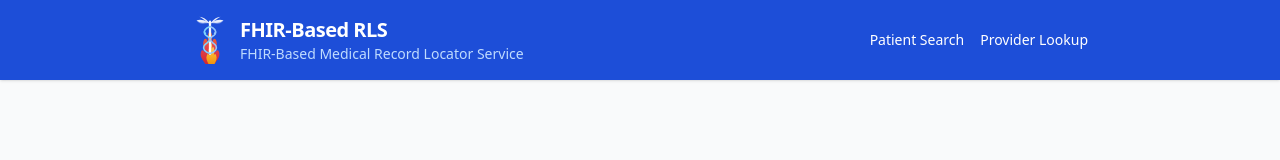
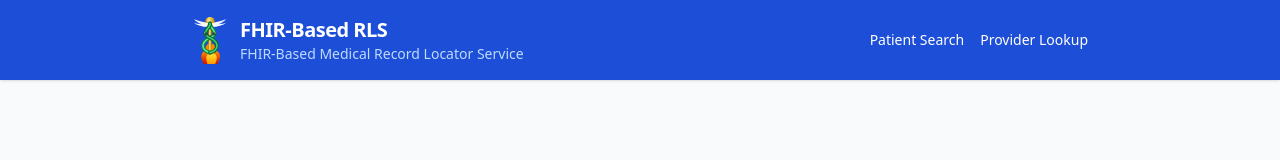
Before and after one commit to MTCGroupLLC/FHIR-App, a Next.js app in the folder frontend/: page /auth/callback in a window 1280 px wide. Shown: the top 160 px of the page. Built offline with nearby package versions, Linux system fonts and the light colour scheme; no server answers.

Commit message:
fix: redesign caduceus icon with proper proportions and 3D serpents
Co-Authored-By: Claude Sonnet 4.6 <noreply@anthropic.com>

```diff
--- a/frontend/src/components/CaduceusIcon.tsx
+++ b/frontend/src/components/CaduceusIcon.tsx
@@ -1,79 +1,119 @@
 export default function CaduceusIcon({ className = "" }: { className?: string }) {
   return (
     <svg
+      viewBox="0 0 56 76"
       xmlns="http://www.w3.org/2000/svg"
-      viewBox="0 0 48 64"
       className={className}
       aria-hidden="true"
     >
-      {/* ── Flames ─────────────────────────────────────────────────────── */}
-      {/* outer left flame */}
+      <defs>
+        <linearGradient id="civ2-gold" x1="0%" y1="0%" x2="100%" y2="0%">
+          <stop offset="0%" stopColor="#b8860b" />
+          <stop offset="40%" stopColor="#ffe066" />
+          <stop offset="100%" stopColor="#b8860b" />
+        </linearGradient>
+        <linearGradient id="civ2-fire1" x1="0" y1="56" x2="0" y2="76" gradientUnits="userSpaceOnUse">
+          <stop offset="0%" stopColor="#ff8800" />
+          <stop offset="100%" stopColor="#cc1100" />
+        </linearGradient>
+        <linearGradient id="civ2-fire2" x1="0" y1="60" x2="0" y2="76" gradientUnits="userSpaceOnUse">
+          <stop offset="0%" stopColor="#ffe033" />
+          <stop offset="100%" stopColor="#ff9900" />
+        </linearGradient>
+        <filter id="civ2-glow">
+          <feGaussianBlur stdDeviation="1" result="blur" />
+          <feMerge><feMergeNode in="blur" /><feMergeNode in="SourceGraphic" /></feMerge>
+        </filter>
+      </defs>
+
+      {/* ── Flames (base only, y 56-76) ─────────────────────────── */}
+      {/* outer flame silhouette */}
       <path
-        d="M18 64 C14 58 10 54 12 48 C13 44 16 46 17 50 C17 44 13 38 16 32 C18 28 21 32 21 36 C22 30 20 24 24 20 C28 24 26 30 27 36 C27 32 30 28 32 32 C35 38 31 44 31 50 C32 46 35 44 36 48 C38 54 34 58 30 64 Z"
-        fill="url(#flameGrad)"
-        opacity="0.95"
+        d="M18,76 C14,69 12,62 17,57 C20,53 22,57 22,61
+           C22,55 19,49 24,45 C27,42 29,47 29,52
+           C29,47 31,42 34,45 C38,49 36,55 36,61
+           C36,57 38,53 41,57 C46,62 44,69 40,76 Z"
+        fill="url(#civ2-fire1)"
       />
-      {/* inner bright flame core */}
+      {/* inner bright flame */}
       <path
-        d="M22 64 C20 60 18 56 20 52 C21 49 23 51 23 54 C23 50 21 46 23 42 C24 40 26 42 26 45 C26 41 24 38 25 35 C27 37 27 42 27 45 C27 42 28 40 29 42 C31 46 29 50 29 54 C29 51 31 49 32 52 C34 56 32 60 30 64 Z"
-        fill="url(#innerFlameGrad)"
-        opacity="0.9"
+        d="M24,76 C22,70 21,65 24,61 C25,58 27,61 27,64
+           C27,60 25,56 28,53 C30,51 32,54 32,58
+           C32,54 30,51 33,53 C36,56 34,60 34,64
+           C34,61 36,58 37,61 C40,65 39,70 36,76 Z"
+        fill="url(#civ2-fire2)"
       />
 
-      {/* ── Staff ──────────────────────────────────────────────────────── */}
-      <rect x="22.5" y="6" width="3" height="46" rx="1.5" fill="white" opacity="0.95" />
+      {/* ── Staff ────────────────────────────────────────────────── */}
+      <rect x="25.5" y="7" width="5" height="54" rx="2.5" fill="url(#civ2-gold)" />
 
-      {/* ── Wings ──────────────────────────────────────────────────────── */}
-      {/* left wing */}
+      {/* ── Winged orb at top ─────────────────────────────────────── */}
+      <circle cx="28" cy="9" r="7.5" fill="url(#civ2-gold)" />
+      {/* orb shine */}
+      <ellipse cx="25.5" cy="7" rx="3" ry="2" fill="white" opacity="0.35" />
+
+      {/* Left wing — two layered swept fills */}
       <path
-        d="M24 10 C18 8 10 10 6 6 C10 4 16 5 20 8 C16 5 12 2 10 1 C14 1 19 4 22 8 Z"
-        fill="white"
-        opacity="0.9"
+        d="M25,12 C20,9 12,9 3,5 C5,9 13,12 20,15 C15,12 8,13 3,11 C6,14 14,16 22,17 Z"
+        fill="white" opacity="0.95"
       />
-      {/* right wing */}
+      {/* Left wing lower feathers */}
       <path
-        d="M24 10 C30 8 38 10 42 6 C38 4 32 5 28 8 C32 5 36 2 38 1 C34 1 29 4 26 8 Z"
-        fill="white"
-        opacity="0.9"
+        d="M25,15 C19,13 12,14 5,12 C8,15 16,17 24,18 Z"
+        fill="white" opacity="0.6"
       />
-      {/* wing accent feathers left */}
-      <path d="M24 10 C20 9 14 11 8 9 C12 7 18 8 22 10 Z" fill="white" opacity="0.6" />
-      {/* wing accent feathers right */}
-      <path d="M24 10 C28 9 34 11 40 9 C36 7 30 8 26 10 Z" fill="white" opacity="0.6" />
 
-      {/* ── Left serpent ───────────────────────────────────────────────── */}
+      {/* Right wing */}
       <path
-        d="M24 14 C18 16 15 20 17 24 C19 28 24 27 24 31 C24 35 18 36 16 40 C14 44 17 48 24 50"
-        fill="none"
-        stroke="#7dd3fc"
-        strokeWidth="2.2"
-        strokeLinecap="round"
+        d="M31,12 C36,9 44,9 53,5 C51,9 43,12 36,15 C41,12 48,13 53,11 C50,14 42,16 34,17 Z"
+        fill="white" opacity="0.95"
       />
-      {/* ── Right serpent ──────────────────────────────────────────────── */}
+      {/* Right wing lower feathers */}
       <path
-        d="M24 14 C30 16 33 20 31 24 C29 28 24 27 24 31 C24 35 30 36 32 40 C34 44 31 48 24 50"
-        fill="none"
-        stroke="#93c5fd"
-        strokeWidth="2.2"
-        strokeLinecap="round"
+        d="M31,15 C37,13 44,14 51,12 C48,15 40,17 32,18 Z"
+        fill="white" opacity="0.6"
       />
-      {/* snake heads */}
-      <circle cx="17.5" cy="23" r="1.5" fill="#7dd3fc" />
-      <circle cx="30.5" cy="23" r="1.5" fill="#93c5fd" />
 
-      {/* ── Gradient defs ──────────────────────────────────────────────── */}
-      <defs>
-        <linearGradient id="flameGrad" x1="0" y1="0" x2="0" y2="1">
-          <stop offset="0%" stopColor="#f97316" />
-          <stop offset="50%" stopColor="#ef4444" />
-          <stop offset="100%" stopColor="#dc2626" />
-        </linearGradient>
-        <linearGradient id="innerFlameGrad" x1="0" y1="0" x2="0" y2="1">
-          <stop offset="0%" stopColor="#fde68a" />
-          <stop offset="60%" stopColor="#fbbf24" />
-          <stop offset="100%" stopColor="#f59e0b" />
-        </linearGradient>
-      </defs>
+      {/* ── Left serpent (thick + highlight = 3D snake body) ──────── */}
+      {/* body */}
+      <path
+        d="M28,58 C17,55 14,47 20,40 C26,33 35,35 35,27 C35,20 26,17 28,12"
+        fill="none" stroke="#15803d" strokeWidth="6" strokeLinecap="round"
+      />
+      {/* scale sheen */}
+      <path
+        d="M28,58 C17,55 14,47 20,40 C26,33 35,35 35,27 C35,20 26,17 28,12"
+        fill="none" stroke="#4ade80" strokeWidth="2.5" strokeLinecap="round"
+      />
+      {/* center highlight */}
+      <path
+        d="M28,58 C17,55 14,47 20,40 C26,33 35,35 35,27 C35,20 26,17 28,12"
+        fill="none" stroke="#bbf7d0" strokeWidth="0.8" strokeLinecap="round" opacity="0.7"
+      />
+
+      {/* ── Right serpent ─────────────────────────────────────────── */}
+      <path
+        d="M28,58 C39,55 42,47 36,40 C30,33 21,35 21,27 C21,20 30,17 28,12"
+        fill="none" stroke="#166534" strokeWidth="6" strokeLinecap="round"
+      />
+      <path
+        d="M28,58 C39,55 42,47 36,40 C30,33 21,35 21,27 C21,20 30,17 28,12"
+        fill="none" stroke="#22c55e" strokeWidth="2.5" strokeLinecap="round"
+      />
+      <path
+        d="M28,58 C39,55 42,47 36,40 C30,33 21,35 21,27 C21,20 30,17 28,12"
+        fill="none" stroke="#86efac" strokeWidth="0.8" strokeLinecap="round" opacity="0.7"
+      />
+
+      {/* ── Snake heads at the upper crossing ─────────────────────── */}
+      {/* Left head */}
+      <ellipse cx="35" cy="28" rx="3.5" ry="2.5" fill="#14532d" transform="rotate(-25 35 28)" />
+      <circle cx="36.2" cy="26.8" r="1.1" fill="#d1fae5" />
+      <circle cx="36.5" cy="26.8" r="0.55" fill="#111" />
+      {/* Right head */}
+      <ellipse cx="21" cy="28" rx="3.5" ry="2.5" fill="#14532d" transform="rotate(25 21 28)" />
+      <circle cx="19.8" cy="26.8" r="1.1" fill="#d1fae5" />
+      <circle cx="20.1" cy="26.8" r="0.55" fill="#111" />
     </svg>
   );
 }
```
